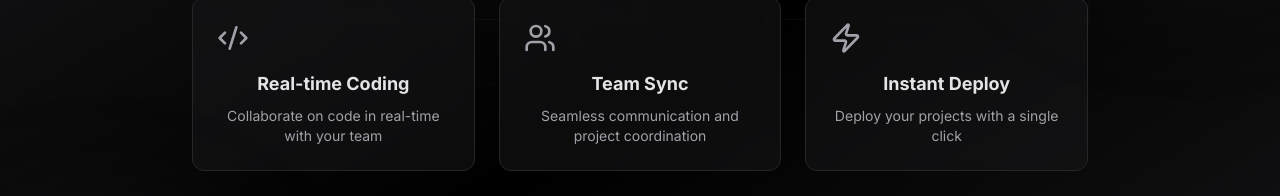
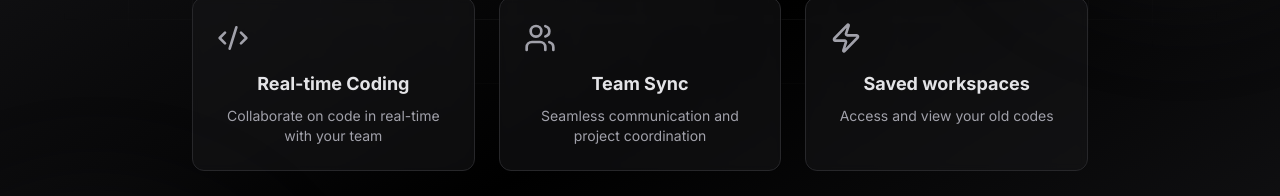
Before and after one commit to DevTitansS3/CollabCode, a React (Vite) app in the folder Frontend/: page / in a window 1280 px wide. Shown: the part 369-565 px from the top of the page. Built offline with nearby package versions, Linux system fonts and the light colour scheme; no server answers.

Commit message:
Updated Hero.jsx

```diff
--- a/Frontend/src/Components/Hero.jsx
+++ b/Frontend/src/Components/Hero.jsx
@@ -46,8 +46,8 @@ const Hero = () => {
               </div>
               <div className="p-6 rounded-xl bg-zinc-900/50 backdrop-blur-sm border border-zinc-800">
                 <Zap className="h-8 w-8 text-zinc-400 mb-4" />
-                <h3 className="text-lg font-semibold text-zinc-200 mb-2">Instant Deploy</h3>
-                <p className="text-zinc-400 text-sm">Deploy your projects with a single click</p>
+                <h3 className="text-lg font-semibold text-zinc-200 mb-2">Saved workspaces</h3>
+                <p className="text-zinc-400 text-sm">Access and view your old codes</p>
               </div>
             </div>
 
```
